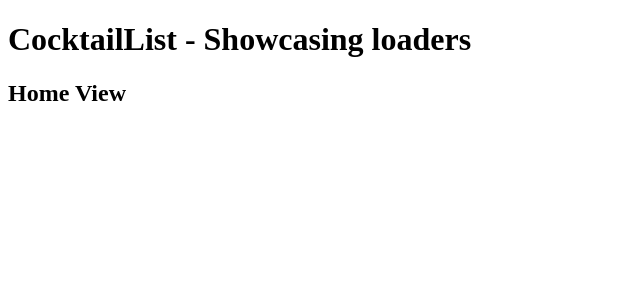
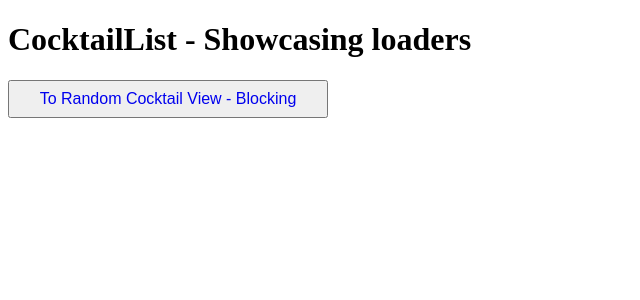
Before and after one commit to Lexicon-LTU-2025/lecture-react-loaders, a React (Vite) app: page / in a window 1280 px wide. Shown: the top 300 px of the page, without its empty margins (0-640 px from the left). Built offline with nearby package versions, Linux system fonts and the light colour scheme.

Commit message:
add RCBlockingView

```diff
--- a/src/api.ts
+++ b/src/api.ts
@@ -2,7 +2,7 @@ import type { IRawCocktailData } from './types';
 import { sleep } from './utilities';
 
 export async function fetchRC() {
-  await sleep(2000);
+  await sleep(3000);
   const res = await fetch('https://www.thecocktaildb.com/api/json/v1/1/random.php');
   const data = (await res.json()) as IRawCocktailData; // { drinks: [raw] }
   return data.drinks[0];
--- a/src/views/HomeView.tsx
+++ b/src/views/HomeView.tsx
@@ -1,9 +1,14 @@
 import type { ReactElement } from 'react';
+import { NavLink } from 'react-router';
 
 export const HomeView = (): ReactElement => {
   return (
     <main id="home-view">
-      <h2>Home View</h2>
+      <button className="link-btn">
+        <NavLink className="link" to="/random-blocking">
+          To Random Cocktail View - Blocking
+        </NavLink>
+      </button>
     </main>
   );
 };
--- /dev/null
+++ b/src/views/RCBlockingView.tsx
@@ -0,0 +1,15 @@
+export const RCBlockingView = () => {
+  return (
+    <main>
+      <h2>Random Cocktail Blocking View</h2>
+      <article className="g-card">
+        <figure>
+          <img src="" alt="Cocktail Name" />
+        </figure>
+        <div className="content">
+          <h2>Cocktail Name</h2>
+        </div>
+      </article>
+    </main>
+  );
+};
--- a/src/views/index.ts
+++ b/src/views/index.ts
@@ -1,3 +1,2 @@
 export * from './HomeView';
 export * from './RCBlockingView';
-export * from './RCDeferredView';
```
Also changed, not shown: src/router.tsx (+5 -2 lines).
